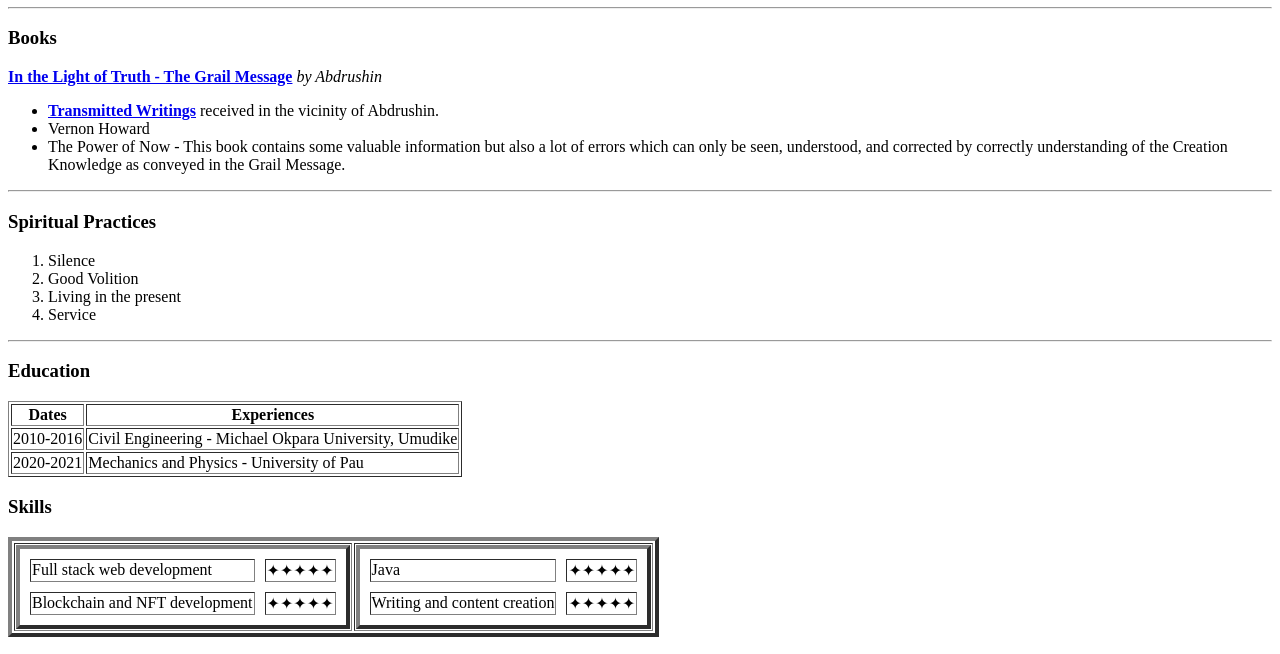
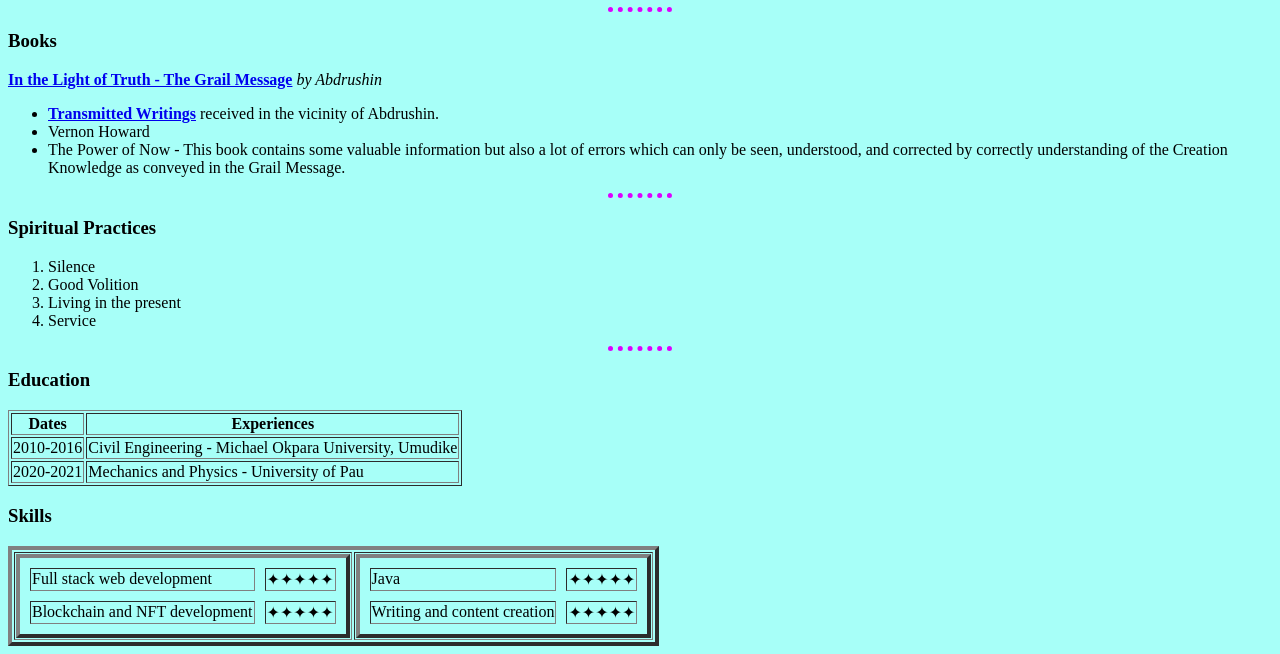
Before and after one commit to DoveTiger1/CV, a plain HTML site: page index.html in a window 1280 px wide. Shown: the part 400-1054 px from the top of the page. Drawn offline with Linux system fonts and the light colour scheme.

Commit message:
added link to css file

```diff
--- a/index.html
+++ b/index.html
@@ -3,6 +3,7 @@
     <head>
        <meta charset="UTF-8">
         <title>💜 Chike's Personal Site</title>
+        <link rel="stylesheet" href="css-personal-site/styles.css" />
     </head>
     <body>
         <h1>💜 Pistis Sophia - Dovemen School 💜</h1>
```
